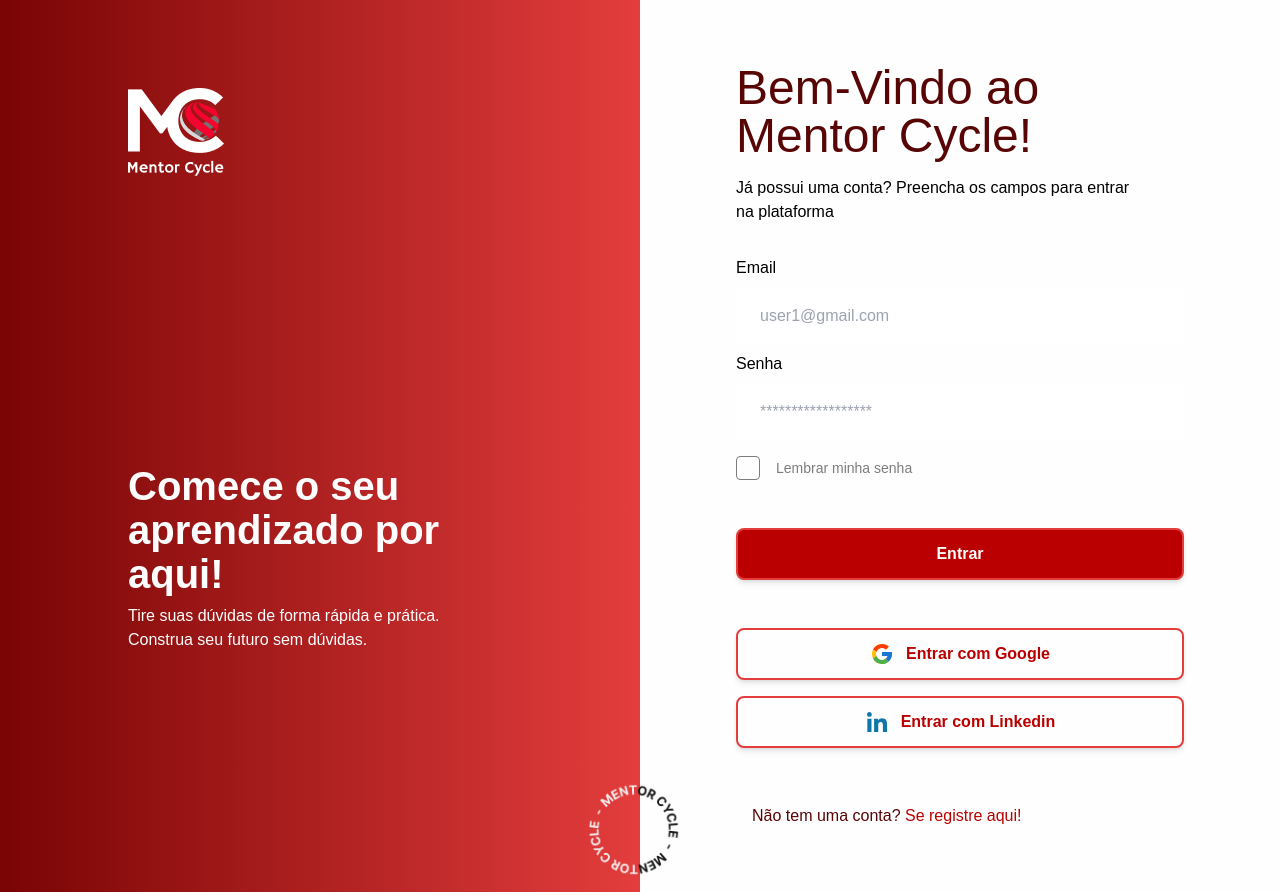
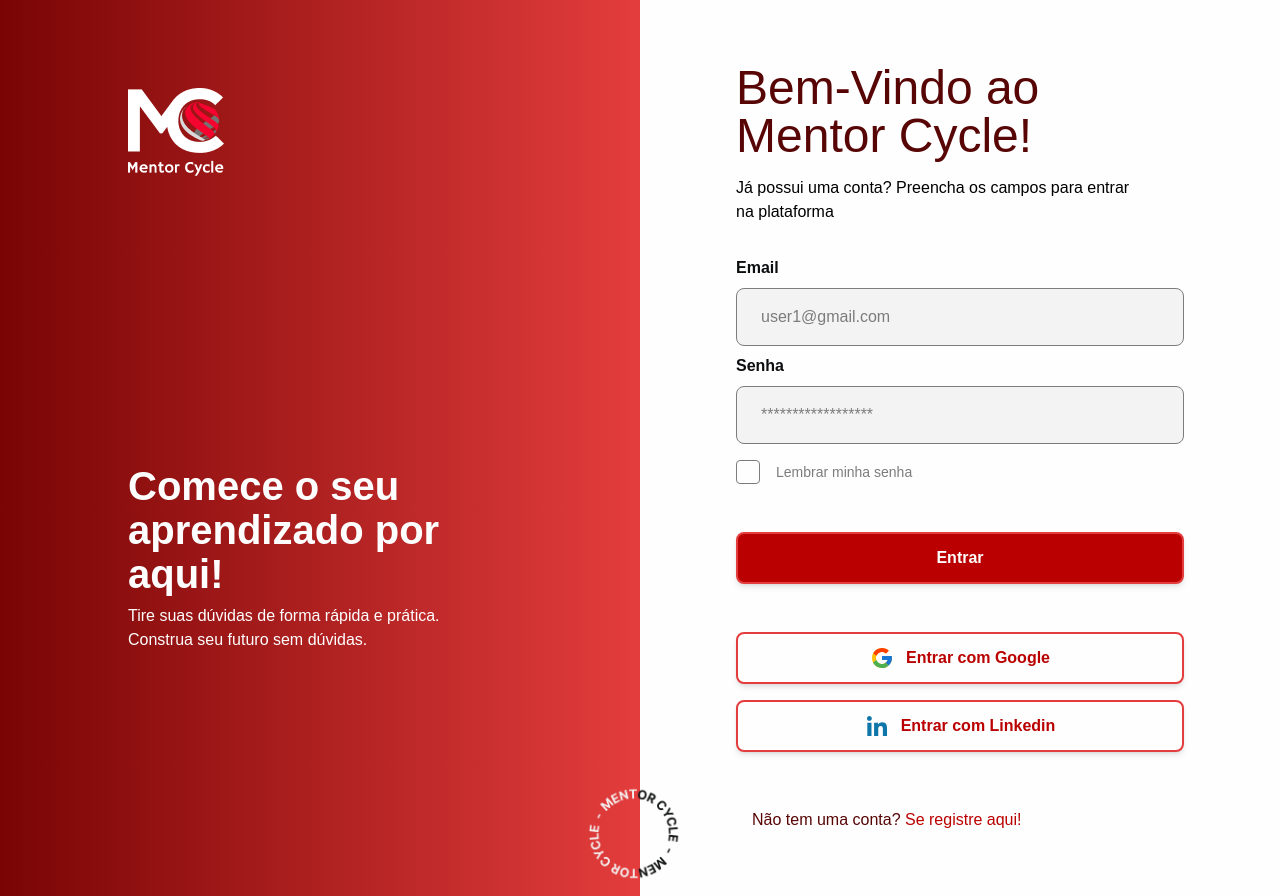
Before and after one commit to Mentor-Cycle/mentor-cycle-fe, a Next.js app: page /signin in a window 1280 px wide. Built offline with nearby package versions, Linux system fonts and the light colour scheme.

Commit message:
feat: input global styles

```diff
--- a/src/styles/globals.css
+++ b/src/styles/globals.css
@@ -18,3 +18,25 @@
 * {
   box-sizing: border-box;
 }
+
+@layer components {
+  .input-invalid {
+    @apply invalid:border-danger-01 invalid:focus:ring-1 invalid:focus:ring-danger-01 invalid:text-danger-01 invalid:placeholder:text-danger-01 dark:invalid:placeholder:text-danger-01;
+  }
+
+  .input-label {
+    @apply text-secondary-04 hover:text-secondary-02 dark:text-neutral-01 font-semibold;
+  }
+
+  .input-label-disabled {
+    @apply text-secondary-04 hover:text-secondary-02 dark:text-neutral-01 font-semibold;
+  }
+
+  .input-default {
+    @apply font-normal text-gray-03 border border-gray-03 px-6 py-4 rounded-lg my-2 placeholder:text-gray-03 cursor-pointer focus:outline-none focus:ring-1 focus:ring-gray-05 transition-colors bg-neutral-03 hover:bg-neutral-01 active:placeholder:text-secondary-01 active:text-secondary-01 disabled:cursor-not-allowed disabled:opacity-50 disabled:active:placeholder:text-gray-03 dark:bg-secondary-03 dark:border-neutral-01 dark:placeholder:text-neutral-01 dark:text-neutral-01 dark:hover:bg-secondary-01 dark:active:bg-secondary-05 dark:focus:ring-1 dark:focus:ring-neutral-01 dark:transition-colors dark:disabled:bg-gray-02 dark:disabled:active:text-current dark:disabled:active:placeholder:text-current;
+  }
+
+  .input-error {
+    @apply font-normal my-2 text-danger-01 text-sm;
+  }
+}
```
